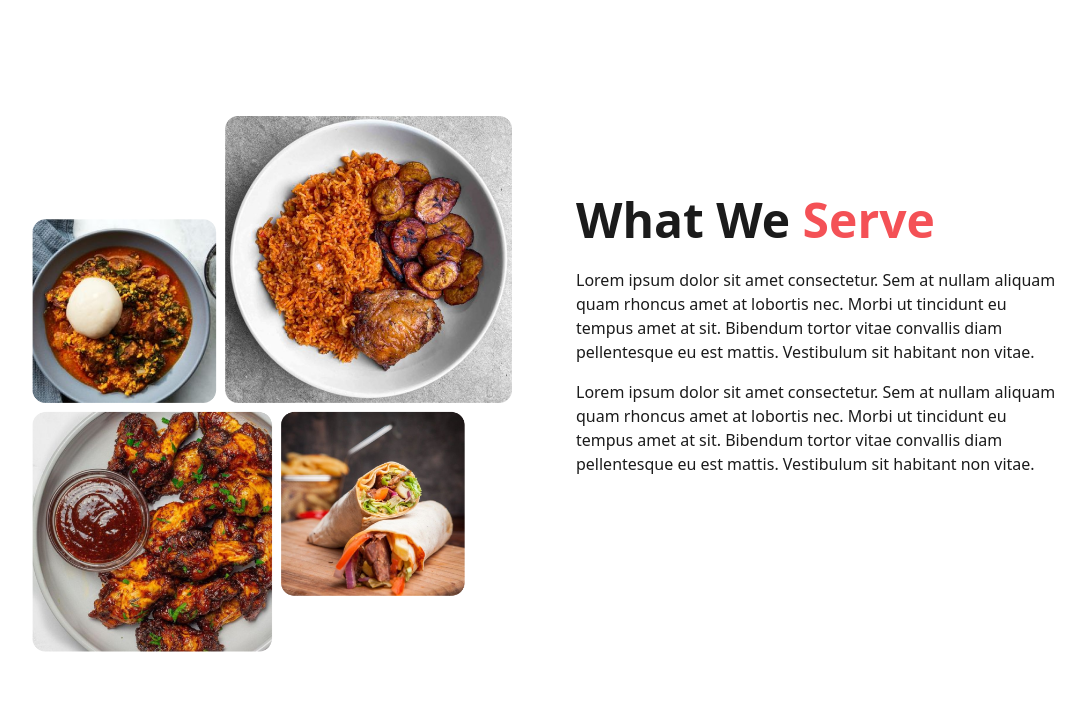
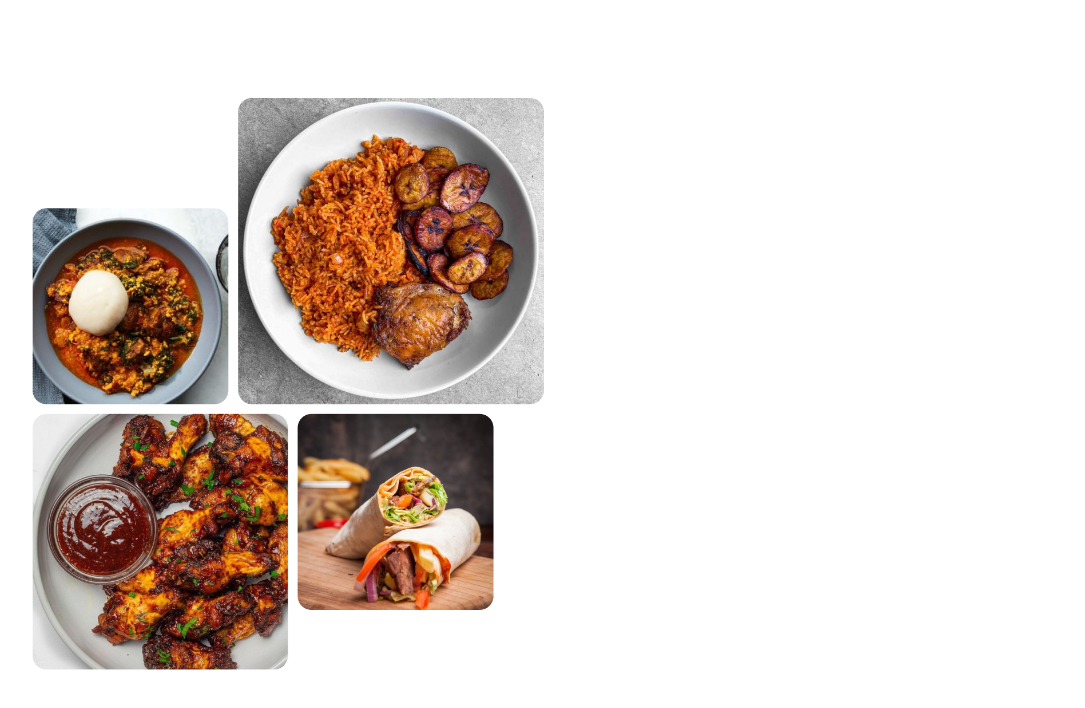
Before and after one commit to Ozyugoo/consuBite, a React (Vite) app: page / in a window 1280 px wide. Shown: the top 708 px of the page, without its empty margins (96-1181 px from the left). Built offline with nearby package versions, Linux system fonts and the light colour scheme.

Commit message:
chore: add image to assets for what we serve section

```diff
--- a/src/whatServe/whatWeServe.jsx
+++ b/src/whatServe/whatWeServe.jsx
@@ -5,14 +5,9 @@ function WhatWeServe() {
     return (
         <div className="h-screen flex items-center justify-center px-6 sm:px-32 py-6 sm:py-0">
             <div className="container mx-auto text-left text-custom-black">
-                <div className="flex flex-col sm:flex-row items-center sm:items-start sm:space-x-16">
+            <div className="flex flex-col sm:flex-row items-center sm:items-start sm:space-x-16">
                     <div className="w-full sm:w-1/2 mb-8 sm:mb-8">
                         <img src={whatWeServeImage} alt="whatWeServeImage" className="w-full h-auto" />
-                    </div>
-                    <div className="m-20 w-full sm:w-1/2">
-                        <h1 className="text-4xl sm:text-5xl font-bold mb-6">What We <span className='text-custom-red'>Serve</span></h1>
-                        <p className="text-sm sm:text-base font-normal mb-4">Lorem ipsum dolor sit amet consectetur. Sem at nullam aliquam quam rhoncus amet at lobortis nec. Morbi ut tincidunt eu tempus amet at sit. Bibendum tortor vitae convallis diam pellentesque eu est mattis. Vestibulum sit habitant non vitae.</p>
-                        <p className="text-sm sm:text-base font-normal">Lorem ipsum dolor sit amet consectetur. Sem at nullam aliquam quam rhoncus amet at lobortis nec. Morbi ut tincidunt eu tempus amet at sit. Bibendum tortor vitae convallis diam pellentesque eu est mattis. Vestibulum sit habitant non vitae.</p>
                     </div>
                 </div>
             </div>
```
